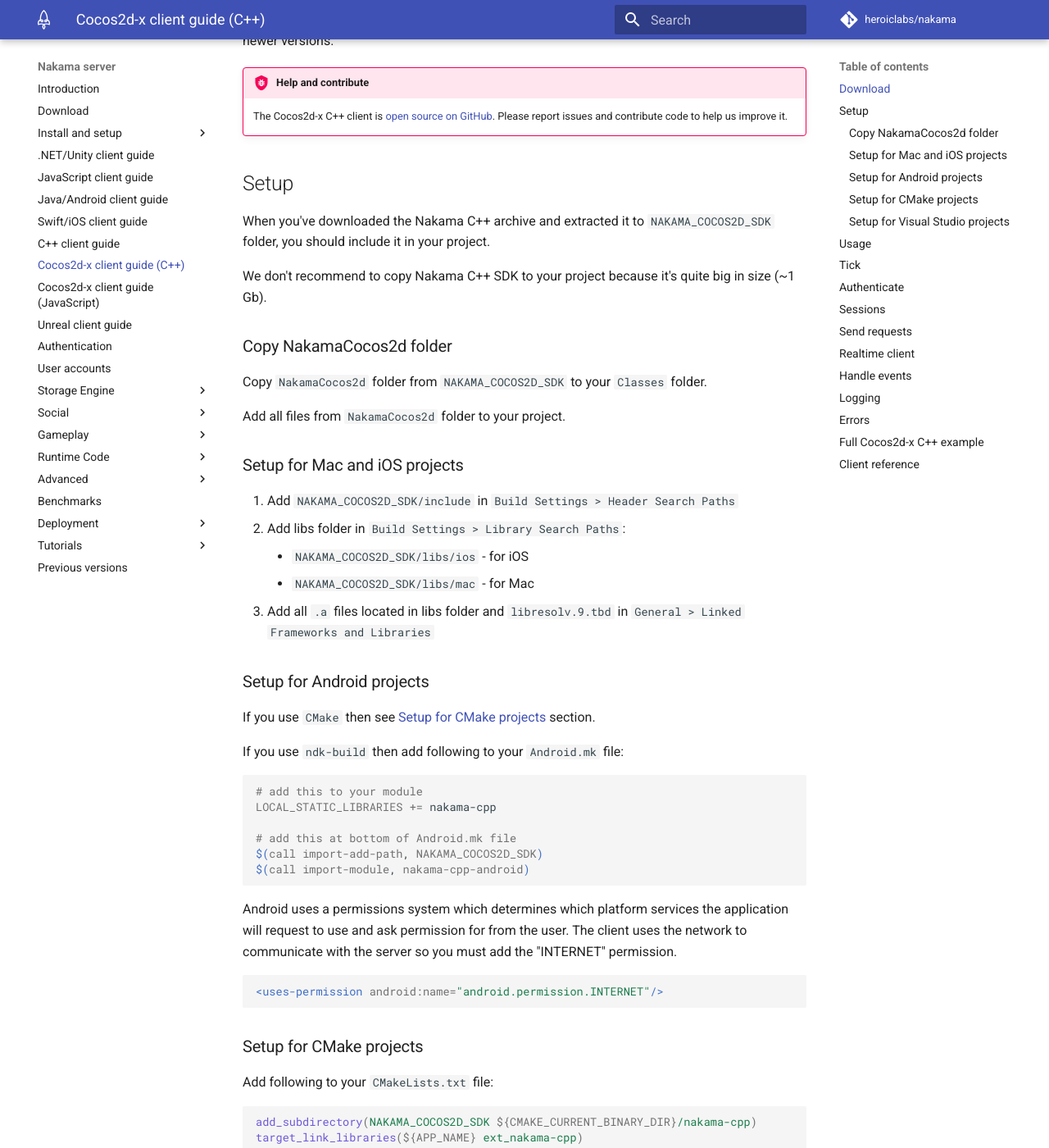
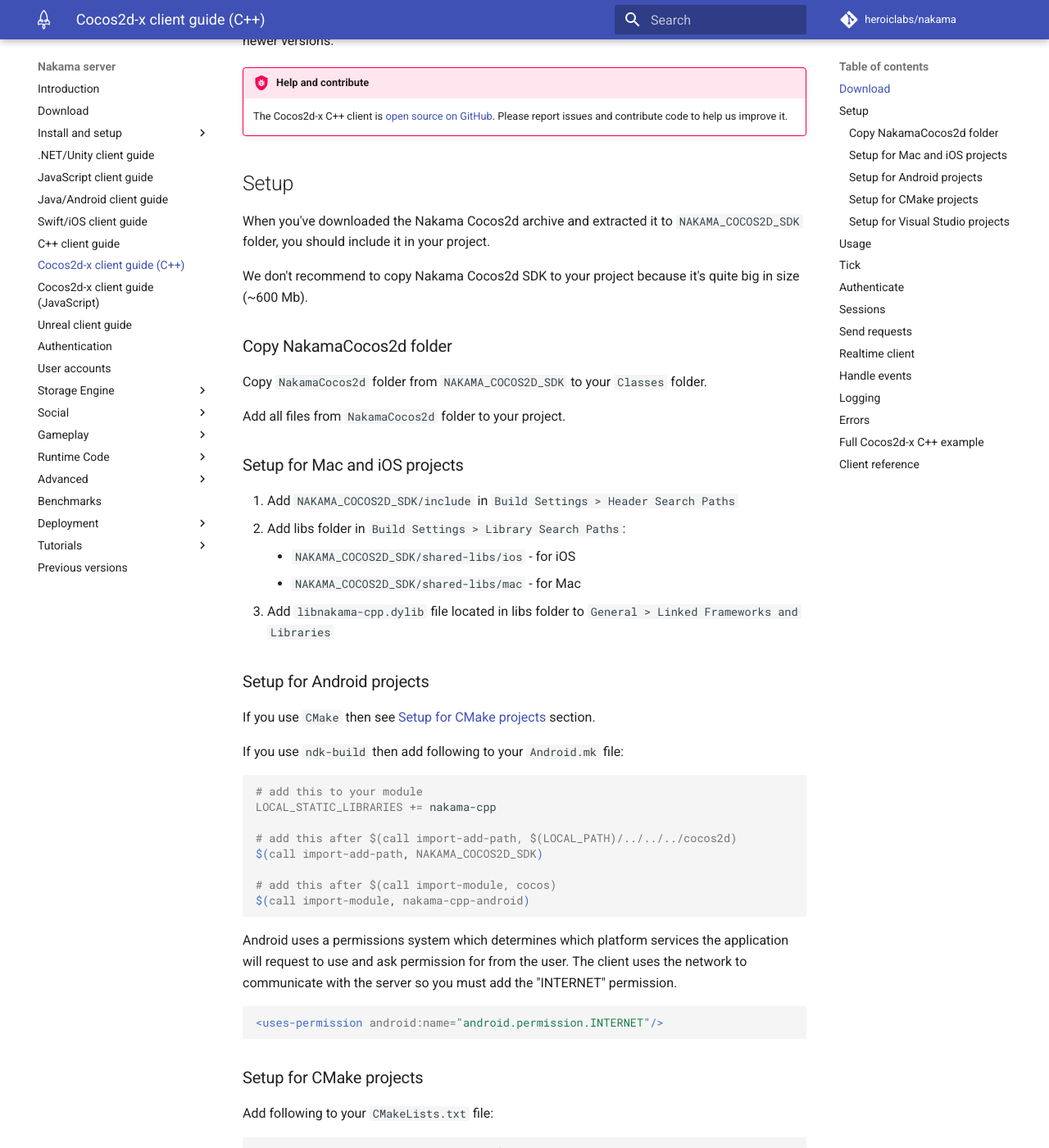
Before and after one commit to heroiclabs/nakama-docs, an MkDocs documentation site: the page built from docs/cocos2d-x-client-guide.md, in a window 1280 px wide and 1400 px high, scrolled down 378 px. Shown: the whole window at 82% size. Built offline with MkDocs 1.6.1 and Material for MkDocs 9.7.7, drawn with Linux system fonts in a browser that asks for light colours; comment, search, counter and statistics services are not loaded; old or Windows-style settings are respelled for this version of MkDocs; some of the changed text lies outside the part shown.

Commit message:
update cocos2d-x guide

````diff
--- a/docs/cocos2d-x-client-guide.md
+++ b/docs/cocos2d-x-client-guide.md
@@ -13,9 +13,9 @@
 
 ## Setup
 
-When you've downloaded the Nakama C++ archive and extracted it to `NAKAMA_COCOS2D_SDK` folder, you should include it in your project.
+When you've downloaded the Nakama Cocos2d archive and extracted it to `NAKAMA_COCOS2D_SDK` folder, you should include it in your project.
 
-We don't recommend to copy Nakama C++ SDK to your project because it's quite big in size (~1 Gb).
+We don't recommend to copy Nakama Cocos2d SDK to your project because it's quite big in size (~600 Mb).
 
 ### Copy NakamaCocos2d folder
 
@@ -27,9 +27,9 @@
 
 1. Add `NAKAMA_COCOS2D_SDK/include` in `Build Settings > Header Search Paths`
 2. Add libs folder in `Build Settings > Library Search Paths`:
-    - `NAKAMA_COCOS2D_SDK/libs/ios` - for iOS
-    - `NAKAMA_COCOS2D_SDK/libs/mac` - for Mac
-3. Add all `.a` files located in libs folder and `libresolv.9.tbd` in `General > Linked Frameworks and Libraries`
+    - `NAKAMA_COCOS2D_SDK/shared-libs/ios` - for iOS
+    - `NAKAMA_COCOS2D_SDK/shared-libs/mac` - for Mac
+3. Add `libnakama-cpp.dylib` file located in libs folder to `General > Linked Frameworks and Libraries`
 
 ### Setup for Android projects
 
@@ -41,8 +41,10 @@
 # add this to your module
 LOCAL_STATIC_LIBRARIES += nakama-cpp
 
-# add this at bottom of Android.mk file
+# add this after $(call import-add-path, $(LOCAL_PATH)/../../../cocos2d)
 $(call import-add-path, NAKAMA_COCOS2D_SDK)
+
+# add this after $(call import-module, cocos)
 $(call import-module, nakama-cpp-android)
 ```
 
@@ -59,19 +61,22 @@
 ```cmake
 add_subdirectory(NAKAMA_COCOS2D_SDK ${CMAKE_CURRENT_BINARY_DIR}/nakama-cpp)
 target_link_libraries(${APP_NAME} ext_nakama-cpp)
+CopyNakamaSharedLib(${APP_NAME})
 ```
 
 ### Setup for Visual Studio projects
 
 In `Project Settings` add following:
 
-1. Add `NAKAMA_COCOS2D_SDK/include` in `C/C++ > General > Additional Include Directories`
-2. Add libs folder in `Linker > General > Additional Library Directories`:
-    - `NAKAMA_COCOS2D_SDK/libs/win32/v140` - for VS 2015 x86
-    - `NAKAMA_COCOS2D_SDK/libs/win32/v141` - for VS 2017 x86
-    - `NAKAMA_COCOS2D_SDK/libs/win64/v140` - for VS 2015 x64
-    - `NAKAMA_COCOS2D_SDK/libs/win64/v141` - for VS 2017 x64
-3. Add all `.lib` files located in libs folder in `Linker > Input > Additional Dependencies`
+1. Add `NAKAMA_COCOS2D_SDK/include` to `C/C++ > General > Additional Include Directories`
+2. Add folder to `Linker > General > Additional Library Directories`:
+    - `NAKAMA_COCOS2D_SDK/shared-libs/win32/v140` - for VS 2015 x86
+    - `NAKAMA_COCOS2D_SDK/shared-libs/win64/v140` - for VS 2015 x64
+    - `NAKAMA_COCOS2D_SDK/shared-libs/win32/v141` - for VS 2017 x86
+    - `NAKAMA_COCOS2D_SDK/shared-libs/win64/v141` - for VS 2017 x64
+    - `NAKAMA_COCOS2D_SDK/shared-libs/win32/v142` - for VS 2019 x86
+    - `NAKAMA_COCOS2D_SDK/shared-libs/win64/v142` - for VS 2019 x64
+3. Add `.lib` file located in above folder to `Linker > Input > Additional Dependencies`
 
 ## Usage
 
````
